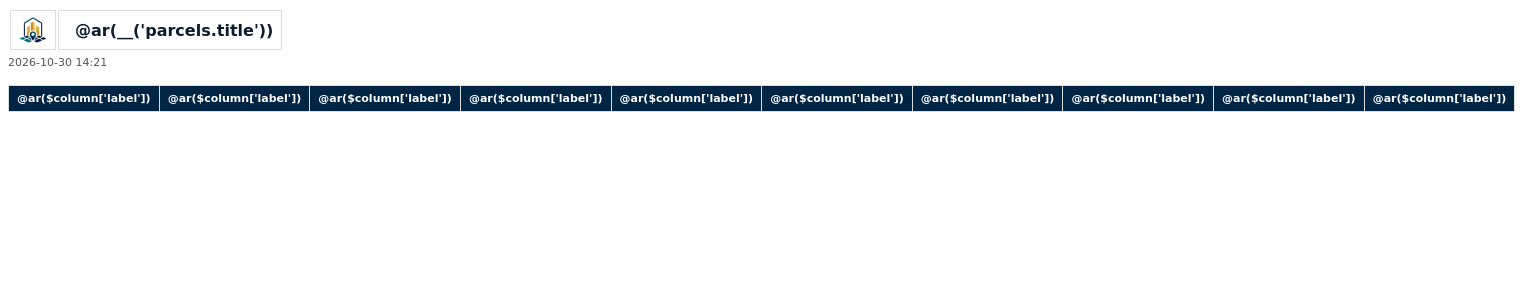
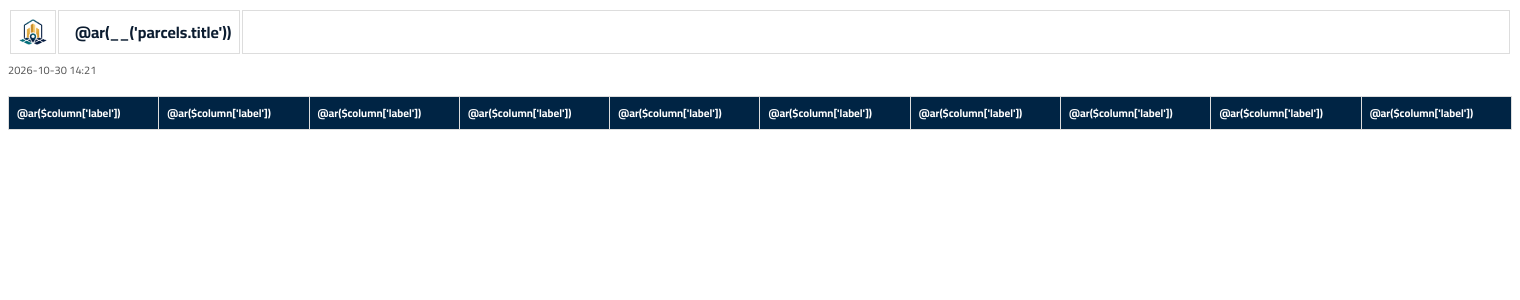
Before and after one commit to osooli-tech/osooli, a Laravel app: template resources/views/exports/parcels-pdf.blade.php in a window 1520 px wide. Shown: the top 300 px of the page. Run offline with Laravel 12, Linux system fonts and the light colour scheme; the template is opened without the code that fills it, so the values that code supplies are empty; parts of the project's set-up code (start-up, migrations or seed data) failed here and were passed over; some libraries are stand-ins or nearby versions.

Commit message:
Reports: one font for all PDFs and a language choice before printing
The three PDF reports used different fonts, and they could only be printed in the language the dashboard was set to.

Changes:

All three reports now use Cairo:
parcel report (already Cairo)
owner report
parcels list PDF
The parcels list PDF header now puts the logo and title on the right in Arabic, and right-aligns the date.
Pressing any print or export-PDF button now opens a pop-up asking for Arabic or English, with a cancel option. The three buttons are:
"Print report" on the parcel page
"Print report" for each owner on the owners page
"Export PDF" on the parcels page
The chosen language applies to that report only, through a new report.locale middleware. It does not change the dashboard language.
Ctrl-click or middle-click opens the report in a new tab in the current language, without the pop-up.
Added a test for the middleware.

```diff
--- a/bootstrap/app.php
+++ b/bootstrap/app.php
@@ -3,6 +3,7 @@
 declare(strict_types=1);
 
 use App\Http\Middleware\EnsureUserIsActive;
+use App\Http\Middleware\ReportLocale;
 use App\Http\Middleware\SetApiLocale;
 use App\Http\Middleware\SetLocale;
 use Illuminate\Auth\AuthenticationException;
@@ -37,6 +38,7 @@
         $middleware->alias([
             'set.locale' => SetLocale::class,
             'user.active' => EnsureUserIsActive::class,
+            'report.locale' => ReportLocale::class,
         ]);
     })
     ->withExceptions(function (Exceptions $exceptions) {
--- a/lang/ar/auth.php
+++ b/lang/ar/auth.php
@@ -3,7 +3,8 @@
 declare(strict_types=1);
 
 return [
-    'brand_tagline' => 'المنصة الذكية لإدارة العقارات',
+    'brand_tagline' => 'بيانات مكانية ذكية. قرارات عقارية أفضل',
+    'managed_by' => 'تحت إدارة شركة إيلاء الخليج للاستثمار',
     'login_title' => 'تسجيل الدخول',
     'login_subtitle' => 'أدخل بياناتك للدخول إلى لوحة التحكم',
     'email' => 'البريد الإلكتروني',
--- a/lang/ar/common.php
+++ b/lang/ar/common.php
@@ -32,6 +32,9 @@
     'confirm_archive' => 'أرشفة هذا السجل؟ يمكن استرجاعه لاحقاً.',
     'confirm_delete' => 'حذف نهائي لا يمكن التراجع عنه. متأكد؟',
     'no_results' => 'لا توجد نتائج',
+    'report_language' => 'بأي لغة تريد التقرير؟',
+    'report_arabic' => 'العربية',
+    'report_english' => 'English',
     'search_choose' => 'اكتب للبحث ثم اختر…',
     'clear' => 'مسح',
 
--- a/lang/en/auth.php
+++ b/lang/en/auth.php
@@ -3,7 +3,8 @@
 declare(strict_types=1);
 
 return [
-    'brand_tagline' => 'Smart Real Estate Management Platform',
+    'brand_tagline' => 'Smart geospatial data. Better real estate decisions.',
+    'managed_by' => 'Managed by Elaa Al-Khaleej Investment Company',
     'login_title' => 'Sign In',
     'login_subtitle' => 'Enter your credentials to access the dashboard',
     'email' => 'Email Address',
--- a/lang/en/common.php
+++ b/lang/en/common.php
@@ -29,6 +29,9 @@
     'confirm_archive' => 'Archive this record? It can be restored later.',
     'confirm_delete' => 'This deletes permanently and cannot be undone. Continue?',
     'no_results' => 'No results',
+    'report_language' => 'Which language should the report be in?',
+    'report_arabic' => 'العربية',
+    'report_english' => 'English',
     'search_choose' => 'Type to search, then choose…',
     'clear' => 'Clear',
 
--- a/resources/views/exports/parcels-pdf.blade.php
+++ b/resources/views/exports/parcels-pdf.blade.php
@@ -9,11 +9,27 @@
              <th>/<td> in strict DOM order regardless of dir="rtl" — it does
              not reverse table columns the way a browser does — so the column
              order itself is reversed in markup for Arabic, below. --}}
-        body { font-family: 'DejaVu Sans', sans-serif; font-size: 11px; color: #0b1c30; }
-        .masthead table { width: auto; }
+        @font-face {
+            font-family: 'Cairo';
+            src: url('{{ resource_path('fonts/cairo/Cairo-Regular.ttf') }}');
+            font-weight: normal;
+            font-style: normal;
+        }
+        @font-face {
+            font-family: 'Cairo';
+            src: url('{{ resource_path('fonts/cairo/Cairo-Bold.ttf') }}');
+            font-weight: bold;
+            font-style: normal;
+        }
+        body {
+            font-family: 'Cairo', 'DejaVu Sans', sans-serif; font-size: 11px; color: #0b1c30;
+            direction: {{ app()->isLocale('ar') ? 'rtl' : 'ltr' }};
+        }
+        .masthead table { width: 100%; }
+        .masthead td { vertical-align: middle; }
         .masthead .logo-mark { width: 28px; height: auto; vertical-align: middle; }
-        .masthead h1 { font-size: 16px; margin: 0; padding-{{ app()->isLocale('ar') ? 'right' : 'left' }}: 8px; vertical-align: middle; }
-        p.subtitle { color: #555; margin-top: 4px; margin-bottom: 16px; }
+        .masthead h1 { font-size: 16px; font-weight: bold; margin: 0; padding-{{ app()->isLocale('ar') ? 'right' : 'left' }}: 8px; }
+        p.subtitle { color: #555; margin-top: 4px; margin-bottom: 16px; text-align: {{ app()->isLocale('ar') ? 'right' : 'left' }}; }
         table.data { width: 100%; border-collapse: collapse; }
         th, td { border: 1px solid #ddd; padding: 6px 8px; text-align: {{ app()->isLocale('ar') ? 'right' : 'left' }}; }
         th { background-color: #002444; color: #ffffff; }
@@ -22,10 +38,19 @@
 </head>
 <body>
     <div class="masthead">
+        {{-- dompdf keeps cells in DOM order, so for Arabic the logo cell
+             comes last and the spacer first: logo and title on the right. --}}
         <table>
             <tr>
-                <td><img class="logo-mark" src="{{ public_path('images/logo-icon.png') }}" alt=""></td>
-                <td><h1>@ar(__('parcels.title'))</h1></td>
+                @if (app()->isLocale('ar'))
+                    <td style="width: 100%;"></td>
+                    <td style="white-space: nowrap;"><h1>@ar(__('parcels.title'))</h1></td>
+                    <td style="width: 30px;"><img class="logo-mark" src="{{ public_path('images/logo-icon.png') }}" alt=""></td>
+                @else
+                    <td style="width: 30px;"><img class="logo-mark" src="{{ public_path('images/logo-icon.png') }}" alt=""></td>
+                    <td style="white-space: nowrap;"><h1>@ar(__('parcels.title'))</h1></td>
+                    <td style="width: 100%;"></td>
+                @endif
             </tr>
         </table>
     </div>
--- a/resources/views/layouts/auth.blade.php
+++ b/resources/views/layouts/auth.blade.php
@@ -69,6 +69,9 @@
             <div class="relative z-10 flex flex-col items-center text-center px-16 space-y-6">
                 @yield('brand-panel')
             </div>
+            <p class="absolute bottom-8 inset-x-0 z-10 text-center text-sm text-primary-fixed-dim opacity-80">
+                {{ __('auth.managed_by') }}
+            </p>
             <div class="absolute -bottom-20 -end-20 w-96 h-96 bg-secondary opacity-10 rounded-full blur-3xl pointer-events-none"></div>
             <div class="absolute -top-20 -start-20 w-96 h-96 bg-tertiary-container opacity-5 rounded-full blur-3xl pointer-events-none"></div>
         </aside>
--- a/resources/views/livewire/owners/owner-index.blade.php
+++ b/resources/views/livewire/owners/owner-index.blade.php
@@ -175,7 +175,7 @@
                                     </button>
 
                                     @can('exports.create')
-                                        <a href="{{ route('owners.print', $owner) }}"
+                                        <a href="{{ route('owners.print', $owner) }}" data-report-language
                                            class="inline-flex items-center gap-1.5 px-3 py-1.5 text-xs font-medium rounded-xl
                                                   border border-outline-variant dark:border-white/10
                                                   text-on-surface-variant dark:text-on-primary-container
--- a/resources/views/livewire/parcels/parcel-index.blade.php
+++ b/resources/views/livewire/parcels/parcel-index.blade.php
@@ -132,7 +132,7 @@
                         <span class="material-symbols-outlined text-[15px]">grid_on</span>
                         {{ __('parcels.export_excel') }}
                     </a>
-                    <a href="{{ route('parcels.export.pdf', ['search' => $search, 'filterAssetType' => $filterAssetType, 'filterLandTransaction' => $filterLandTransaction, 'filterDeedStatus' => $filterDeedStatus]) }}"
+                    <a href="{{ route('parcels.export.pdf', ['search' => $search, 'filterAssetType' => $filterAssetType, 'filterLandTransaction' => $filterLandTransaction, 'filterDeedStatus' => $filterDeedStatus]) }}" data-report-language
                        class="flex items-center gap-1.5 px-3 py-2 text-xs rounded-xl
                               border border-outline-variant dark:border-white/20
                               text-on-surface-variant dark:text-on-primary-container
--- a/resources/views/parcels/show.blade.php
+++ b/resources/views/parcels/show.blade.php
@@ -23,7 +23,7 @@
         {{ __('parcels.twin_open') }}
     </a>
 
-    <a href="{{ route('parcels.print', $parcel) }}"
+    <a href="{{ route('parcels.print', $parcel) }}" data-report-language
        class="inline-flex items-center gap-1.5 px-3 py-1.5 rounded-lg text-sm font-medium
               border border-outline-variant dark:border-white/10
               text-on-surface dark:text-white hover:bg-surface-container dark:hover:bg-white/5 transition-colors">
--- a/routes/web.php
+++ b/routes/web.php
@@ -59,10 +59,11 @@
     Route::get('/parcels/export/excel', [ParcelExportController::class, 'excel'])
         ->middleware('can:exports.create')->name('parcels.export.excel');
     Route::get('/parcels/export/pdf', [ParcelExportController::class, 'pdf'])
-        ->middleware('can:exports.create')->name('parcels.export.pdf');
+        ->middleware(['can:exports.create', 'report.locale'])->name('parcels.export.pdf');
     Route::get('/parcels/{parcel}', [ParcelController::class, 'show'])->name('parcels.show');
     Route::get('/parcels/{parcel}/twin', [ParcelController::class, 'twin'])->name('parcels.twin');
-    Route::get('/parcels/{parcel}/print', [ParcelController::class, 'print'])->name('parcels.print');
+    Route::get('/parcels/{parcel}/print', [ParcelController::class, 'print'])
+        ->middleware('report.locale')->name('parcels.print');
     Route::get('/parcels/{parcel}/documents', [ParcelController::class, 'documents'])->name('parcels.documents');
 
     // Owners
@@ -70,7 +71,7 @@
     Route::get('/owners/export/excel', [OwnerExportController::class, 'excel'])
         ->middleware('can:exports.create')->name('owners.export.excel');
     Route::get('/owners/{owner}/print', [OwnerExportController::class, 'pdf'])
-        ->middleware('can:exports.create')->name('owners.print');
+        ->middleware(['can:exports.create', 'report.locale'])->name('owners.print');
 
     // Survey decisions
     Route::get('/survey-decisions', fn () => view('survey-decisions.index'))->name('survey-decisions.index');
```
Also changed, not shown: app/Http/Middleware/ReportLocale.php (added, +30 -0 lines), resources/js/app.js (+34 -0 lines), resources/views/exports/owner-print.blade.php (+5 -5 lines), resources/views/layouts/app.blade.php (+10 -0 lines), tests/Unit/ReportLocaleTest.php (added, +44 -0 lines), resources/fonts/tajawal/Tajawal-Bold.ttf (deleted), resources/fonts/tajawal/Tajawal-Regular.ttf (deleted).
